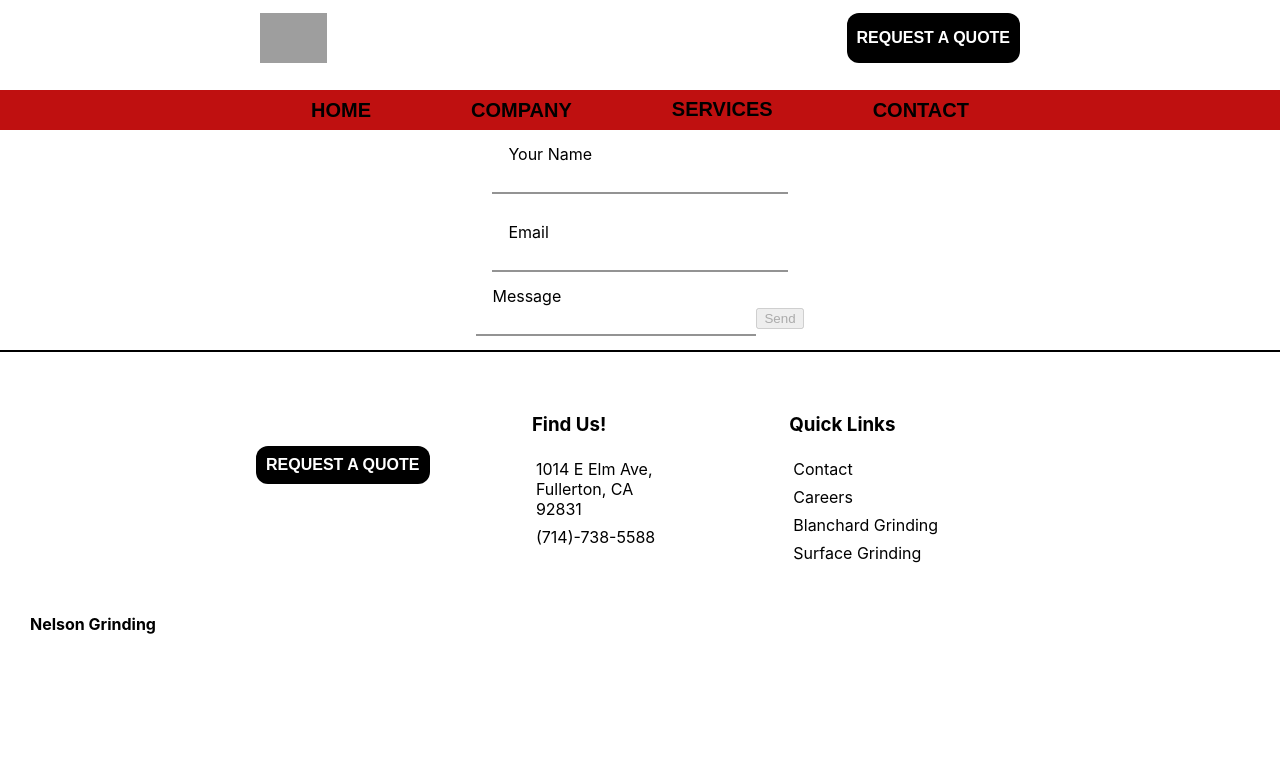
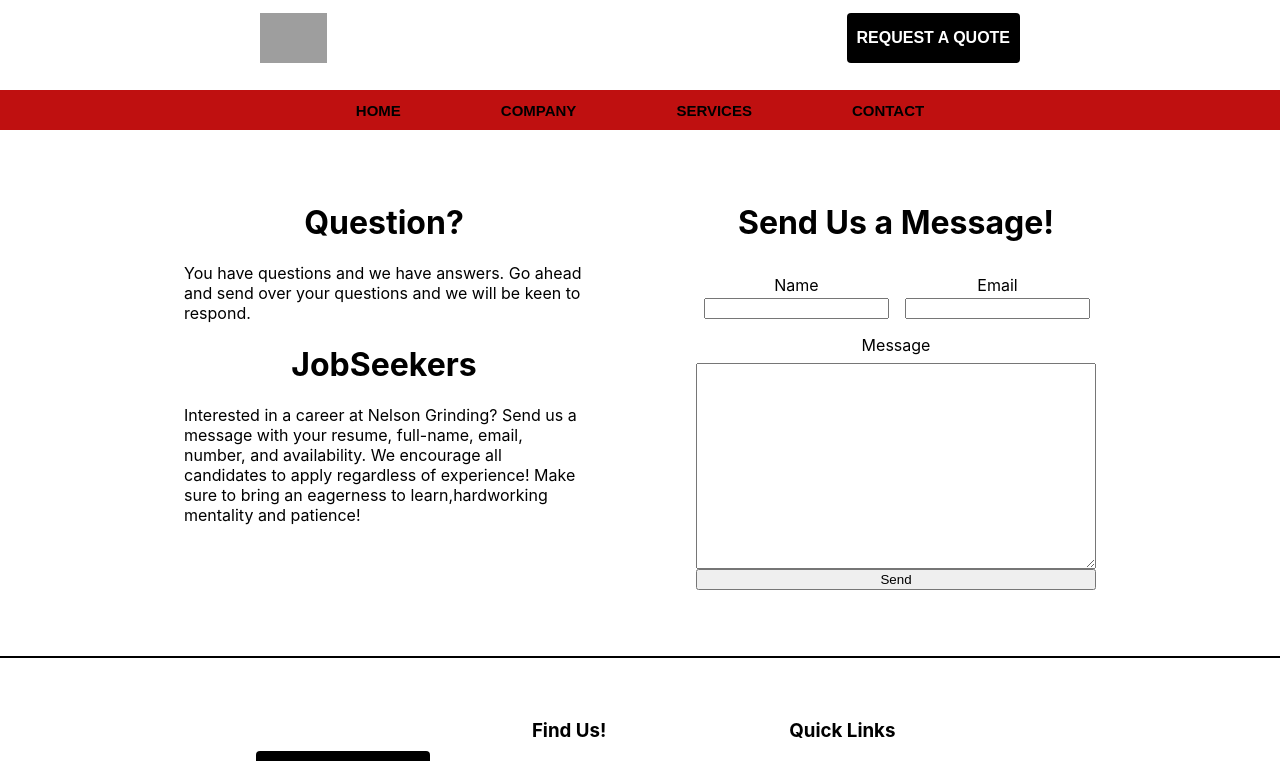
Before and after one commit to koagarces/nelsons-grinding, a React (Create React App) app: page /contact in a window 1280 px wide. Shown: the top 761 px of the page. Built offline with nearby package versions, Linux system fonts and the light colour scheme; grey boxes are pictures that could not be loaded.

Commit message:
finished base contact page

```diff
--- a/src/Styles/Contact.css
+++ b/src/Styles/Contact.css
@@ -1,249 +1,51 @@
-.ha-screen-reader {
-  width: var(--ha-screen-reader-width, 1px);
-  height: var(--ha-screen-reader-height, 1px);
-  padding: var(--ha-screen-reader-padding, 0);
-  border: var(--ha-screen-reader-border, none);
-
-  position: var(--ha-screen-reader-position, absolute);
-  clip: var(--ha-screen-reader-clip, rect(1px, 1px, 1px, 1px));
-  overflow: var(--ha-screen-reader-overflow, hidden);
+.contactForm {
+  display: flex;
+  flex-direction: column;
+  align-items: center;
 }
 
-/*
-=====
-RESET STYLES
-=====
-*/
-
-.field__input {
-  --uiFieldPlaceholderColor: var(--fieldPlaceholderColor, #767676);
-
-  background-color: transparent;
-  border-radius: 0;
-  border: none;
-
-  /* -webkit-appearance: none;
-  -moz-appearance: none; */
-
-  font-family: inherit;
-  font-size: inherit;
+.messText {
+  min-height: 200px;
 }
 
-.field__input:focus::-webkit-input-placeholder {
-  color: var(--uiFieldPlaceholderColor);
+.messInfo {
+  display: grid;
+  width: 100%;
 }
 
-.field__input:focus::-moz-placeholder {
-  color: var(--uiFieldPlaceholderColor);
+.commInfo {
+  display: flex;
+  flex-direction: row;
+  width: 400px;
+  justify-content: space-around;
+}
+.commChild {
+  display: flex;
+  flex-direction: column;
+  padding: 2%;
 }
 
-/*
-=====
-CORE STYLES
-=====
-*/
-
-.field {
-  --uiFieldBorderWidth: var(--fieldBorderWidth, 2px);
-  --uiFieldPaddingRight: var(--fieldPaddingRight, 1rem);
-  --uiFieldPaddingLeft: var(--fieldPaddingLeft, 1rem);
-  --uiFieldBorderColorActive: var(
-    --fieldBorderColorActive,
-    rgba(22, 22, 22, 1)
-  );
-
-  display: var(--fieldDisplay, inline-flex);
-  position: relative;
-  font-size: var(--fieldFontSize, 1rem);
+label {
+  padding: 2%;
+  font-style: bold;
 }
 
-.field__input {
-  box-sizing: border-box;
-  width: var(--fieldWidth, 100%);
-  height: var(--fieldHeight, 3rem);
-  padding: var(--fieldPaddingTop, 1.25rem) var(--uiFieldPaddingRight)
-    var(--fieldPaddingBottom, 0.5rem) var(--uiFieldPaddingLeft);
-  border-bottom: var(--uiFieldBorderWidth) solid
-    var(--fieldBorderColor, rgba(0, 0, 0, 0.25));
+.emailButton {
+  padding: 2%;
 }
 
-.field__input:focus {
-  outline: none;
+.contactPage {
+  display: flex;
+  width: 80vw;
+  justify-content: space-around;
+  margin: 4% 0 4% 0;
 }
 
-.field__input::-webkit-input-placeholder {
-  opacity: 0;
-  transition: opacity 0.2s ease-out;
+.contactText {
+  max-width: 400px;
+  text-align: left;
 }
 
-.field__input::-moz-placeholder {
-  opacity: 0;
-  transition: opacity 0.2s ease-out;
-}
-
-.field__input:focus::-webkit-input-placeholder {
-  opacity: 1;
-  transition-delay: 0.2s;
-}
-
-.field__input:focus::-moz-placeholder {
-  opacity: 1;
-  transition-delay: 0.2s;
-}
-
-.field__label-wrap {
-  box-sizing: border-box;
-  pointer-events: none;
-  cursor: text;
-
-  position: absolute;
-  top: 0;
-  right: 0;
-  bottom: 0;
-  left: 0;
-}
-
-.field__label-wrap::after {
-  content: "";
-  box-sizing: border-box;
-  width: 100%;
-  height: 0;
-  opacity: 0;
-
-  position: absolute;
-  bottom: 0;
-  left: 0;
-}
-
-.field__input:focus ~ .field__label-wrap::after {
-  opacity: 1;
-}
-
-.field__label {
-  position: absolute;
-  left: var(--uiFieldPaddingLeft);
-
-  line-height: 1;
-  font-size: var(--fieldHintFontSize, inherit);
-
-  transition: top 0.2s cubic-bezier(0.9, -0.15, 0.1, 1.15),
-    opacity 0.2s ease-out, font-size 0.2s ease-out;
-}
-
-.field__input:focus ~ .field__label-wrap .field__label,
-.field__input:not(:placeholder-shown) ~ .field__label-wrap .field__label {
-  --fieldHintFontSize: var(--fieldHintFontSizeFocused, 0.75rem);
-
-  top: var(--fieldHintTopHover, 0.25rem);
-}
-
-/*
-effect 1
-*/
-
-.field_v1 .field__label-wrap::after {
-  border-bottom: var(--uiFieldBorderWidth) solid var(--uiFieldBorderColorActive);
-  transition: opacity 0.2s ease-out;
-}
-
-/*
-effect 2
-*/
-
-.field_v2 .field__label-wrap {
-  overflow: hidden;
-}
-
-.field_v2 .field__label-wrap::after {
-  border-bottom: var(--uiFieldBorderWidth) solid var(--uiFieldBorderColorActive);
-  transform: translate3d(-105%, 0, 0);
-  transition: transform 0.285s ease-out 0.2s, opacity 0.2s ease-out 0.2s;
-}
-
-.field_v2 .field__input:focus ~ .field__label-wrap::after {
-  transform: translate3d(0, 0, 0);
-  transition-delay: 0;
-}
-
-/*
-effect 3
-*/
-
-.field_v3 .field__label-wrap::after {
-  border: var(--uiFieldBorderWidth) solid var(--uiFieldBorderColorActive);
-  transition: height 0.2s ease-out, opacity 0.2s ease-out;
-}
-
-.field_v3 .field__input:focus ~ .field__label-wrap::after {
-  height: 100%;
-}
-
-/*
-=====
-LEVEL 4. SETTINGS
-=====
-*/
-
-.field {
-  --fieldBorderColor: #0000006c;
-  --fieldBorderColorActive: #ff0303;
-}
-
-/*
-=====
-DEMO
-=====
-*/
-
-body {
-  font-family: -apple-system, BlinkMacSystemFont, Segoe UI, Roboto, Open Sans,
-    Ubuntu, Fira Sans, Helvetica Neue, sans-serif;
-  margin: 0;
-
-  min-height: 100vh;
-  display: flex;
-  flex-direction: column;
-}
-
-.page {
-  box-sizing: border-box;
-  width: 100%;
-  max-width: 480px;
-  margin: auto;
-  padding: 1rem;
-
-  display: grid;
-  grid-gap: 30px;
-}
-
-.linktr {
-  order: -1;
-  padding: 1.75rem;
+.contactText h1 {
   text-align: center;
 }
-
-.linktr__goal {
-  background-color: rgb(209, 246, 255);
-  color: rgb(8, 49, 112);
-  box-shadow: rgb(8 49 112 / 24%) 0px 2px 8px 0px;
-  border-radius: 2rem;
-  padding: 0.5rem 1.25rem;
-}
-
-@media (min-width: 1024px) {
-  .linktr {
-    position: absolute;
-    right: 1rem;
-    bottom: 1rem;
-  }
-}
-
-.r-link {
-  --uirLinkDisplay: var(--rLinkDisplay, inline-flex);
-  --uirLinkTextColor: var(--rLinkTextColor);
-  --uirLinkTextDecoration: var(--rLinkTextDecoration, none);
-
-  display: var(--uirLinkDisplay) !important;
-  color: var(--uirLinkTextColor) !important;
-  text-decoration: var(--uirLinkTextDecoration) !important;
-}
--- a/src/Styles/Home.css
+++ b/src/Styles/Home.css
@@ -227,7 +227,7 @@
   justify-content: center;
   letter-spacing: 3px;
   font-weight: 650;
-  font-size: 20px;
+  font-size: 15px;
   font-family: Arial, Helvetica, sans-serif;
   z-index: 5;
   /* margin-top: 5%; */
@@ -268,14 +268,14 @@
 }
 
 .icons {
-  width: 120px;
+  width: 80px;
   height: auto;
   padding-bottom: 4%;
 }
 .iconDescription {
   text-align: left;
   /* text-align: center; */
-  font-size: 20px;
+  font-size: 15px;
   font-weight: 600;
   margin-bottom: 10%;
   padding-left: 10%;
--- a/src/Styles/Navbar.css
+++ b/src/Styles/Navbar.css
@@ -3,7 +3,7 @@
   text-decoration: none;
   padding: 0 50px 0 50px;
   font-weight: 600;
-  font-size: 20px;
+  font-size: 15px;
   font-family: Arial, Helvetica, sans-serif;
   z-index: 9;
 }
@@ -32,7 +32,7 @@
   display: inline-block;
   height: 40px;
   z-index: 8;
-  margin-top: 2%;
+  margin-top: 3%;
 }
 
 .dropdown-content {
--- a/src/Styles/Request.css
+++ b/src/Styles/Request.css
@@ -5,7 +5,7 @@
   max-height: 30px;
   display: flex;
   align-items: center;
-  border-radius: 12px;
+  border-radius: 4px;
 }
 
 .quoteButt {
--- a/src/pages/contact.jsx
+++ b/src/pages/contact.jsx
@@ -25,63 +25,46 @@ const Contact = () => {
         }
       );
   };
-  // <form ref={form} onSubmit={sendEmail}>
-  //   <label>Name</label>
-  //   <input type="text" name="user_name" />
-  //   <label>Email</label>
-  //   <input type="email" name="user_email" />
-  //   <label>Message</label>
-  //   <textarea name="message" />
-  //   <input type="submit" value="Send" />
-  // </form>
-
   return (
-    <form ref={form} onSubmit={sendEmail}>
-      <div class="page">
-        <div class="field field_v1">
-          <label for="first-name" class="ha-screen-reader">
-            First name
-          </label>
-          <input
-            id="first-name"
-            class="field__input"
-            type="text"
-            name="user_name"
-            placeholder="e.g. John"
-          />
-          <span class="field__label-wrap" aria-hidden="true" />
-          <span class="field__label">Your Name</span>
+    <div className="contactPage">
+      <div className="contactText">
+        <div>
+          <h1>Question?</h1>
+          <p>
+            You have questions and we have answers. Go ahead and send over your
+            questions and we will be keen to respond.{" "}
+          </p>
         </div>
-        <div class="field field_v2">
-          <label for="last-name" class="ha-screen-reader">
-            E-mail
-          </label>
-          <input
-            id="last-name"
-            class="field__input"
-            placeholder="e.g. Johnson"
-            type="email"
-            name="user_email"
-          />
-          <span class="field__label-wrap" aria-hidden="true">
-            <span class="field__label">Email</span>
-          </span>
+        <div>
+          <h1>JobSeekers</h1>
+          <p>
+            Interested in a career at Nelson Grinding? Send us a message with
+            your resume, full-name, email, number, and availability. We
+            encourage all candidates to apply regardless of experience! Make
+            sure to bring an eagerness to learn,hardworking mentality and
+            patience!
+          </p>
         </div>
       </div>
-      <div class="field field_v3">
-        <label for="email" class="ha-screen-reader"></label>
-        <input
-          id="email"
-          class="field__input"
-          placeholder="e.g. user@email.com"
-          name="message"
-        />
-        <span class="field__label-wrap" aria-hidden="true">
-          <span class="field__label">Message</span>
-        </span>
-      </div>
-      <input type="submit" value="Send" disabled="true" />
-    </form>
+      <form className="contactForm" ref={form} onSubmit={sendEmail}>
+        <h1>Send Us a Message!</h1>
+        <div className="commInfo contactChild">
+          <div className="nameBox commChild">
+            <label>Name</label>
+            <input type="text" name="user_name" />
+          </div>
+          <div className="emailBox commChild">
+            <label>Email</label>
+            <input type="email" name="user_email" />
+          </div>
+        </div>
+        <div className="messInfo contactChild">
+          <label>Message</label>
+          <textarea className="messText" name="message" />
+          <input classname="emailButton" type="submit" value="Send" />
+        </div>
+      </form>
+    </div>
   );
 };
 
```
